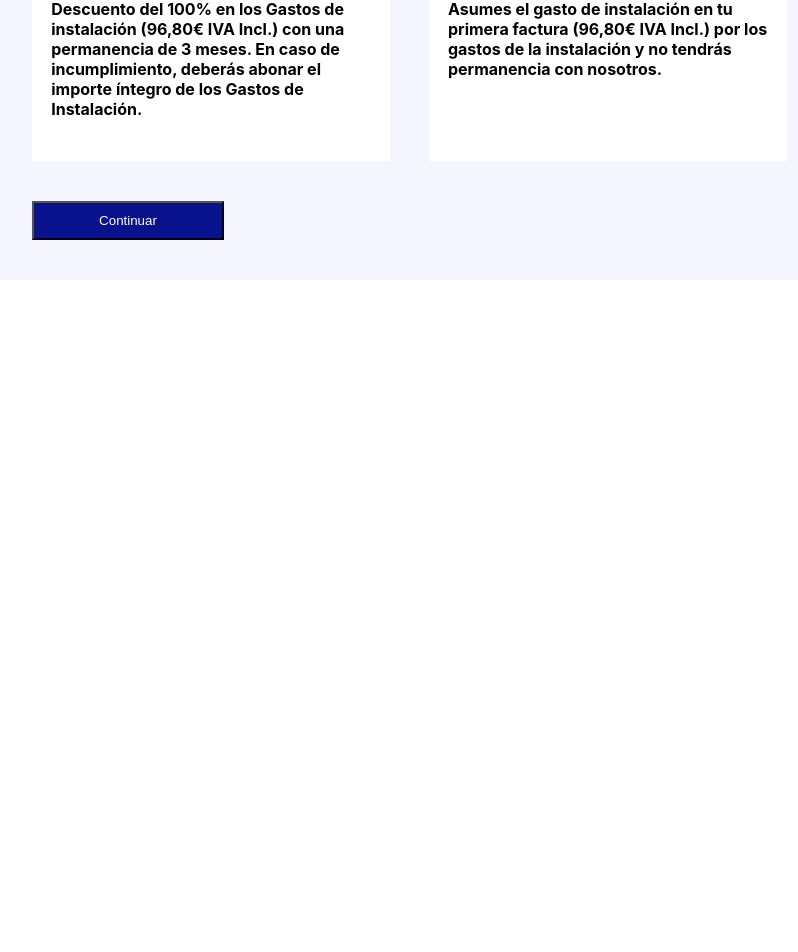
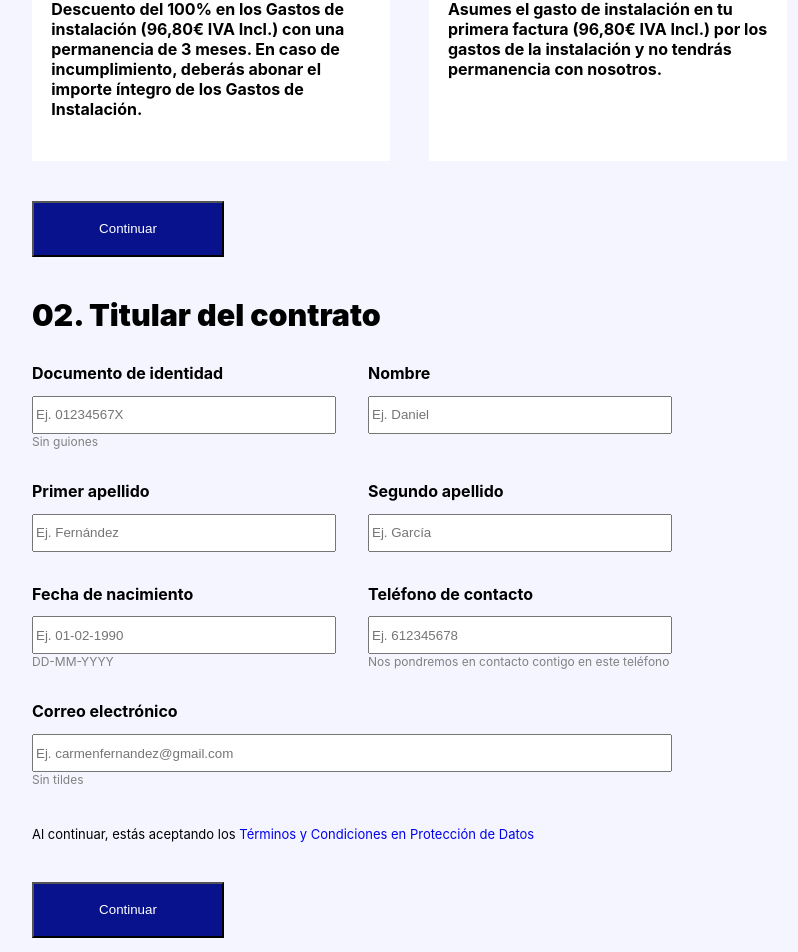
Before and after one commit to Salinas182/react-shopping-cart, a React (Create React App) app: page /checkout/1 in a window 1280 px wide. Shown: the part 991-1943 px from the top of the page, without its empty margins (32-830 px from the left). Before the commit the page ends 1271 px from the top, so only its background shows below. Built offline with nearby package versions, Linux system fonts and the light colour scheme.

Commit message:
added checkout's customer info view

```diff
--- /dev/null
+++ b/src/components/Button.jsx
@@ -0,0 +1,7 @@
+export default function Button({label, styles}) {
+  return (
+    <div style={styles.buttonContainer}>
+      <button style={styles.button}>{label}</button>
+    </div>
+  );
+}
--- /dev/null
+++ b/src/views/checkout/customerDetails/CustomerDetails.module.css
@@ -0,0 +1,47 @@
+.checkoutStage {
+  text-align: start;
+  font-weight: 900;
+}
+
+.formContainer {
+  width: 50vw;
+}
+
+form {
+  display: flex;
+  flex-wrap: wrap;
+  gap: 2rem;
+}
+
+.inputGroup {
+  flex: 1 1 calc(50% - 2rem);
+  display: flex;
+  flex-direction: column;
+}
+
+label {
+  font-size: medium;
+  font-weight: bold;
+  text-align: left;
+  margin-bottom: 1vw;
+}
+
+input {
+  height: 4vh;
+}
+
+.tooltip {
+  font-size: 0.75rem;
+  color: grey;
+  text-align: left;
+}
+
+.terms {
+  text-align: left;
+  font-size: small;
+  margin-top: 3vw;
+}
+
+.termsLink {
+  text-decoration: none;
+}
--- /dev/null
+++ b/src/views/checkout/customerDetails/index.jsx
@@ -0,0 +1,113 @@
+import { Link } from 'react-router-dom';
+import Button from '../../../components/Button';
+import styles from './CustomerDetails.module.css';
+
+export default function CustomerDetails() {
+  return (
+    <>
+      <h3 className={styles.checkoutStage}>
+        02. Titular del contrato
+      </h3>
+
+      <div className={styles.formContainer}>
+        <form action="">
+          <div className={styles.inputGroup}>
+            <label for="id">Documento de identidad</label>
+            <input
+              type="text"
+              id="id"
+              name="id"
+              placeholder="Ej. 01234567X"
+            />
+            <small className={styles.tooltip}>Sin guiones</small>
+          </div>
+
+          <div className={styles.inputGroup}>
+            <label for="firstName">Nombre</label>
+            <input
+              type="text"
+              id="firstName"
+              name="firstName"
+              placeholder="Ej. Daniel"
+            />
+          </div>
+
+          <div className={styles.inputGroup}>
+            <label for="firstLastName">Primer apellido</label>
+            <input
+              type="text"
+              id="firstLastName"
+              name="firstLastName"
+              placeholder="Ej. Fernández"
+            />
+          </div>
+
+          <div className={styles.inputGroup}>
+            <label for="secondLastName">Segundo apellido</label>
+            <input
+              type="text"
+              id="secondLastName"
+              name="secondLastName"
+              placeholder="Ej. García"
+            />
+          </div>
+
+          <div className={styles.inputGroup}>
+            <label for="birthdate">Fecha de nacimiento</label>
+            <input
+              type="text"
+              id="birthdate"
+              name="birthdate"
+              placeholder="Ej. 01-02-1990"
+            />
+            <small className={styles.tooltip}>DD-MM-YYYY</small>
+          </div>
+
+          <div className={styles.inputGroup}>
+            <label for="phone">Teléfono de contacto</label>
+            <input
+              type="number"
+              id="phone"
+              name="phone"
+              placeholder="Ej. 612345678"
+            />
+            <small className={styles.tooltip}>Nos pondremos en contacto contigo en este teléfono</small>
+          </div>
+
+          <div className={styles.inputGroup}>
+            <label for="email">Correo electrónico</label>
+            <input
+              type="email"
+              id="email"
+              name="email"
+              placeholder="Ej. carmenfernandez@gmail.com"
+            />
+            <small className={styles.tooltip}>Sin tildes</small>
+          </div>
+        </form>
+      </div>
+
+      <p className={styles.terms}>Al continuar, estás aceptando los <Link className={styles.termsLink} to="#">Términos y Condiciones en Protección de Datos</Link></p>
+
+      <Button label={buttonProps.LABEL} styles={buttonProps.styles}/>
+    </>
+  );
+}
+
+const buttonProps = {
+  LABEL: 'Continuar',
+  styles: {
+    buttonContainer: {
+      display: 'flex',
+      margin: '5vh 0',
+      height: '7vh',
+    },
+    button: {
+      width: '15vw',
+      padding: '10px',
+      backgroundColor: '#07128c',
+      color: 'white',
+      cursor: 'pointer',
+    }
+  }
+};
--- a/src/views/checkout/dealDetails/DealDetails.module.css
+++ b/src/views/checkout/dealDetails/DealDetails.module.css
@@ -72,16 +72,3 @@
   font-weight: bold;
   text-align: left;
 }
-
-.buttonContainer {
-  display: flex;
-  margin: 5vh 0;
-}
-
-.button {
-  width: 15vw;
-  padding: 10px;
-  background-color: #07128c;
-  color: white;
-  cursor: pointer;
-}
--- a/src/views/checkout/dealDetails/index.jsx
+++ b/src/views/checkout/dealDetails/index.jsx
@@ -1,3 +1,4 @@
+import Button from '../../../components/Button';
 import styles from './DealDetails.module.css';
 
 export default function DealDetails({ product }) {
@@ -39,9 +40,25 @@ export default function DealDetails({ product }) {
         </>
       )}
 
-      <div className={styles.buttonContainer}>
-        <button className={styles.button}>Continuar</button>
-      </div>
+      <Button label={buttonProps.LABEL} styles={buttonProps.styles}/>
     </>
   );
 }
+
+const buttonProps = {
+  LABEL: 'Continuar',
+  styles: {
+    buttonContainer: {
+      display: 'flex',
+      margin: '5vh 0',
+      height: '7vh',
+    },
+    button: {
+      width: '15vw',
+      padding: '10px',
+      backgroundColor: '#07128c',
+      color: 'white',
+      cursor: 'pointer',
+    }
+  }
+};
--- a/src/views/checkout/index.jsx
+++ b/src/views/checkout/index.jsx
@@ -3,6 +3,7 @@ import httpAdapter from "../../adapters/httpAdapter";
 import useErrorHandling from "../../hooks/useErrorHandling";
 import styles from "./Checkout.module.css";
 import DealDetails from "./dealDetails";
+import CustomerDetails from "./customerDetails";
 
 export default function Checkout() {
   const [product, setProduct] = useState();
@@ -37,7 +38,8 @@ export default function Checkout() {
       <h2 className={styles.title}>¡Comenzamos con tu pedido!</h2>
       <hr className={styles.divider} />
 
-      <DealDetails product={product}/>
+      <DealDetails product={product} />
+      <CustomerDetails />
     </div>
   );
 }
```
